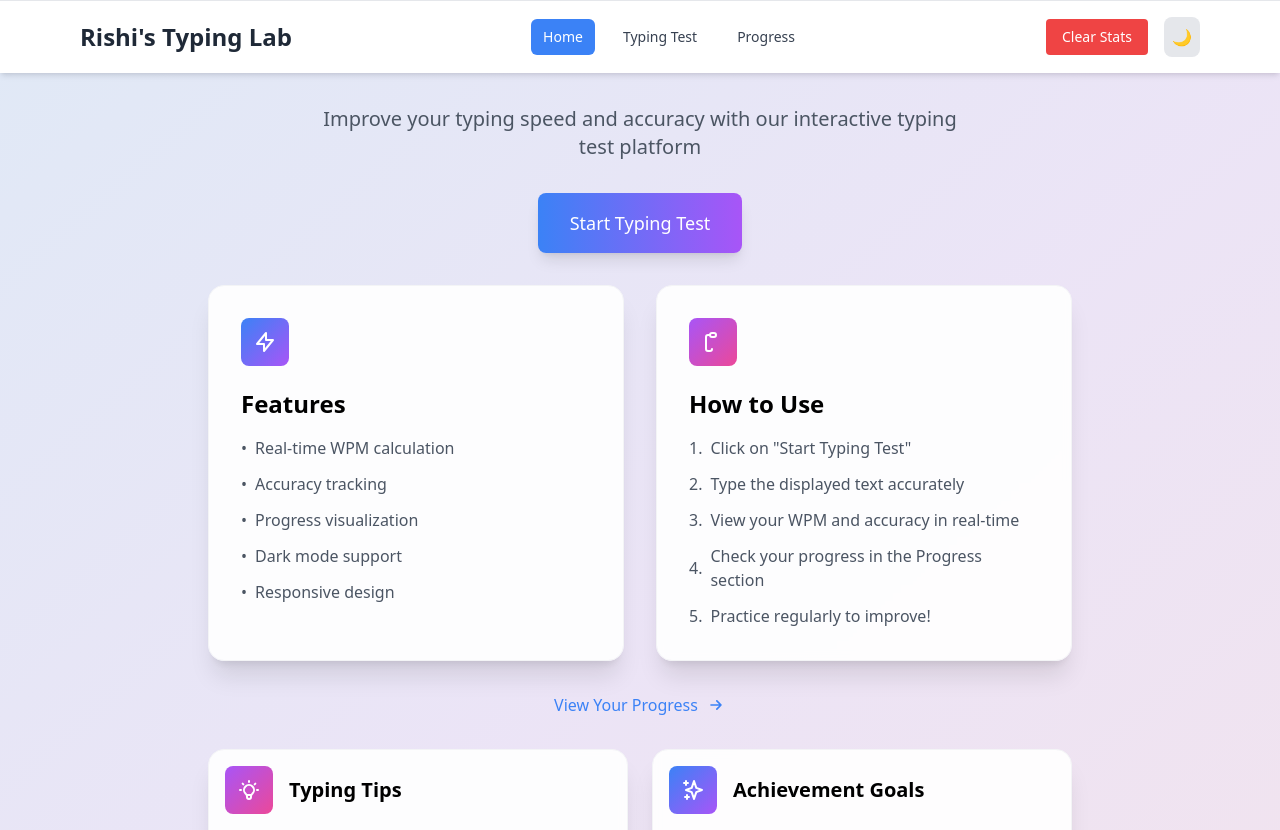
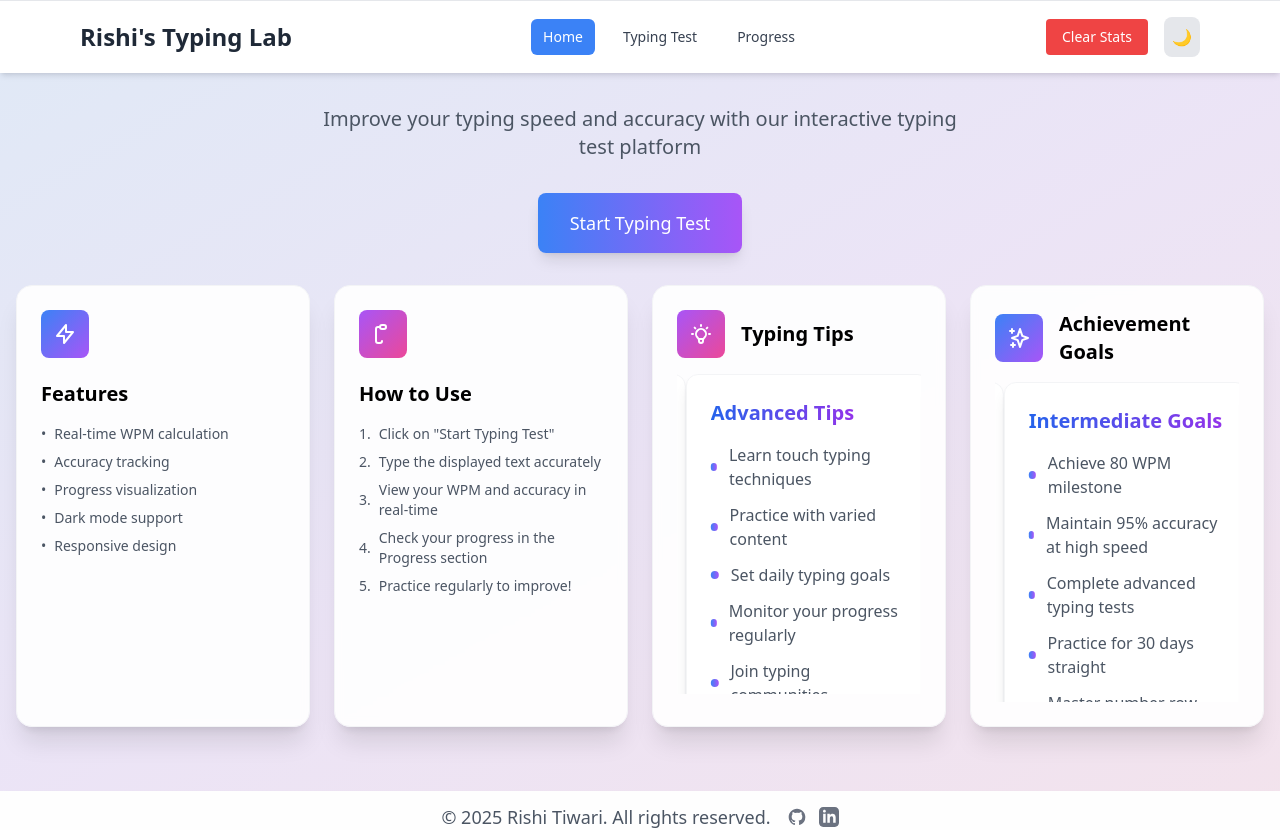
Before and after one commit to rishi-tiwari023/rishis-typing-lab, a React (Create React App) app: page /#/ in a window 1280 px wide. Shown: the top 830 px of the page. Built offline with nearby package versions, Linux system fonts and the light colour scheme.

Commit message:
refactor: reorganized Home page layout and fixed content overflow

```diff
--- a/src/pages/Home.jsx
+++ b/src/pages/Home.jsx
@@ -90,7 +90,7 @@ function Home() {
       {/* Gradient background */}
       <div className="absolute inset-0 bg-gradient-to-br from-blue-500 via-purple-500 to-pink-500 dark:from-blue-900 dark:via-purple-900 dark:to-pink-900 opacity-10 pointer-events-none" />
 
-      <div className="container mx-auto px-4 py-8 max-w-4xl relative">
+      <div className="container mx-auto px-4 py-8 max-w-7xl relative">
         <div className="text-center mb-8">
           <p className="text-xl text-gray-600 dark:text-gray-300 mb-8 max-w-2xl mx-auto">
             Improve your typing speed and accuracy with our interactive typing test platform
@@ -103,15 +103,15 @@ function Home() {
           </Link>
         </div>
 
-        <div className="grid md:grid-cols-2 gap-8 mb-8">
-          <div className="bg-white dark:bg-gray-800 p-8 rounded-2xl shadow-xl transform hover:scale-105 transition-all duration-200 border border-gray-100 dark:border-gray-700 backdrop-blur-sm bg-opacity-90 dark:bg-opacity-90">
+        <div className="grid grid-cols-1 md:grid-cols-2 lg:grid-cols-4 gap-6 mb-8" style={{ gridTemplateColumns: 'repeat(auto-fit, minmax(293px, 1fr))' }}>
+          <div className="bg-white dark:bg-gray-800 p-6 rounded-2xl shadow-xl transform hover:scale-105 transition-all duration-200 border border-gray-100 dark:border-gray-700 backdrop-blur-sm bg-opacity-90 dark:bg-opacity-90">
             <div className="inline-block p-3 mb-4 rounded-lg bg-gradient-to-br from-blue-500 to-purple-500 text-white">
               <svg xmlns="http://www.w3.org/2000/svg" className="h-6 w-6" fill="none" viewBox="0 0 24 24" stroke="currentColor">
                 <path strokeLinecap="round" strokeLinejoin="round" strokeWidth={2} d="M13 10V3L4 14h7v7l9-11h-7z" />
               </svg>
             </div>
-            <h2 className="text-2xl font-semibold mb-4 dark:text-white">Features</h2>
-            <ul className="space-y-3 text-gray-600 dark:text-gray-300">
+            <h2 className="text-xl font-semibold mb-4 dark:text-white">Features</h2>
+            <ul className="space-y-2 text-sm text-gray-600 dark:text-gray-300">
               <li className="flex items-center">
                 <span className="mr-2">•</span>
                 Real-time WPM calculation
@@ -135,14 +135,14 @@ function Home() {
             </ul>
           </div>
 
-          <div className="bg-white dark:bg-gray-800 p-8 rounded-2xl shadow-xl transform hover:scale-105 transition-all duration-200 border border-gray-100 dark:border-gray-700 backdrop-blur-sm bg-opacity-90 dark:bg-opacity-90">
+          <div className="bg-white dark:bg-gray-800 p-6 rounded-2xl shadow-xl transform hover:scale-105 transition-all duration-200 border border-gray-100 dark:border-gray-700 backdrop-blur-sm bg-opacity-90 dark:bg-opacity-90">
             <div className="inline-block p-3 mb-4 rounded-lg bg-gradient-to-br from-purple-500 to-pink-500 text-white">
               <svg xmlns="http://www.w3.org/2000/svg" className="h-6 w-6" fill="none" viewBox="0 0 24 24" stroke="currentColor">
                 <path strokeLinecap="round" strokeLinejoin="round" strokeWidth={2} d="M9 5H7a2 2 0 00-2 2v12a2 2 0 002 2h2a2 2 0 002-2M9 5a2 2 0 002 2h2a2 2 0 002-2M9 5a2 2 0 012-2h2a2 2 0 012 2" />
               </svg>
             </div>
-            <h2 className="text-2xl font-semibold mb-4 dark:text-white">How to Use</h2>
-            <ol className="space-y-3 text-gray-600 dark:text-gray-300">
+            <h2 className="text-xl font-semibold mb-4 dark:text-white">How to Use</h2>
+            <ol className="space-y-2 text-sm text-gray-600 dark:text-gray-300">
               <li className="flex items-center">
                 <span className="mr-2 font-medium">1.</span>
                 Click on "Start Typing Test"
@@ -165,23 +165,8 @@ function Home() {
               </li>
             </ol>
           </div>
-        </div>
 
-        <div className="text-center">
-          <Link
-            to="/progress"
-            className="inline-flex items-center text-blue-500 hover:text-blue-600 dark:text-blue-400 dark:hover:text-blue-300 font-medium group"
-          >
-            View Your Progress
-            <svg xmlns="http://www.w3.org/2000/svg" className="h-5 w-5 ml-2 transform group-hover:translate-x-1 transition-transform" fill="none" viewBox="0 0 24 24" stroke="currentColor">
-              <path strokeLinecap="round" strokeLinejoin="round" strokeWidth={2} d="M13 7l5 5m0 0l-5 5m5-5H6" />
-            </svg>
-          </Link>
-        </div>
-
-        {/* Moved from Progress: Tips and Achievement Goals */}
-        <div className="grid md:grid-cols-2 gap-6 mt-8">
-          <div className="h-[400px] bg-white dark:bg-gray-800 rounded-2xl shadow-xl p-4 transform hover:scale-102 transition-all duration-200 border border-gray-100 dark:border-gray-700 backdrop-blur-sm bg-opacity-90 dark:bg-opacity-90">
+          <div className="bg-white dark:bg-gray-800 p-6 rounded-2xl shadow-xl transform hover:scale-105 transition-all duration-200 border border-gray-100 dark:border-gray-700 backdrop-blur-sm bg-opacity-90 dark:bg-opacity-90">
             <div className="flex items-center mb-4">
               <div className="inline-block p-3 mr-4 rounded-lg bg-gradient-to-br from-purple-500 to-pink-500 text-white">
                 <svg xmlns="http://www.w3.org/2000/svg" className="h-6 w-6" fill="none" viewBox="0 0 24 24" stroke="currentColor">
@@ -190,16 +175,18 @@ function Home() {
               </div>
               <h3 className="text-xl font-semibold dark:text-white">Typing Tips</h3>
             </div>
+            <div className="h-80 overflow-hidden">
               <Slider {...sliderSettings}>
                 {tips.map((tip, index) => (
-                <div key={index} className="h-full pb-12">
+                  <div key={index} className="h-full pb-8">
                     <CarouselCard title={tip.title} items={tip.items} />
                   </div>
                 ))}
               </Slider>
             </div>
+          </div>
 
-          <div className="h-[400px] bg-white dark:bg-gray-800 rounded-2xl shadow-xl p-4 transform hover:scale-102 transition-all duration-200 border border-gray-100 dark:border-gray-700 backdrop-blur-sm bg-opacity-90 dark:bg-opacity-90">
+          <div className="bg-white dark:bg-gray-800 p-6 rounded-2xl shadow-xl transform hover:scale-105 transition-all duration-200 border border-gray-100 dark:border-gray-700 backdrop-blur-sm bg-opacity-90 dark:bg-opacity-90">
             <div className="flex items-center mb-4">
               <div className="inline-block p-3 mr-4 rounded-lg bg-gradient-to-br from-blue-500 to-purple-500 text-white">
                 <svg xmlns="http://www.w3.org/2000/svg" className="h-6 w-6" fill="none" viewBox="0 0 24 24" stroke="currentColor">
@@ -208,9 +195,10 @@ function Home() {
               </div>
               <h3 className="text-xl font-semibold dark:text-white">Achievement Goals</h3>
             </div>
+            <div className="h-80 overflow-hidden">
               <Slider {...sliderSettings}>
                 {achievements.map((achievement, index) => (
-                <div key={index} className="h-full pb-12">
+                  <div key={index} className="h-full pb-8">
                     <CarouselCard title={achievement.title} items={achievement.items} />
                   </div>
                 ))}
@@ -219,6 +207,7 @@ function Home() {
           </div>
         </div>
       </div>
+    </div>
   );
 }
 
```
Lines whose indentation alone changed are shown as unchanged.
